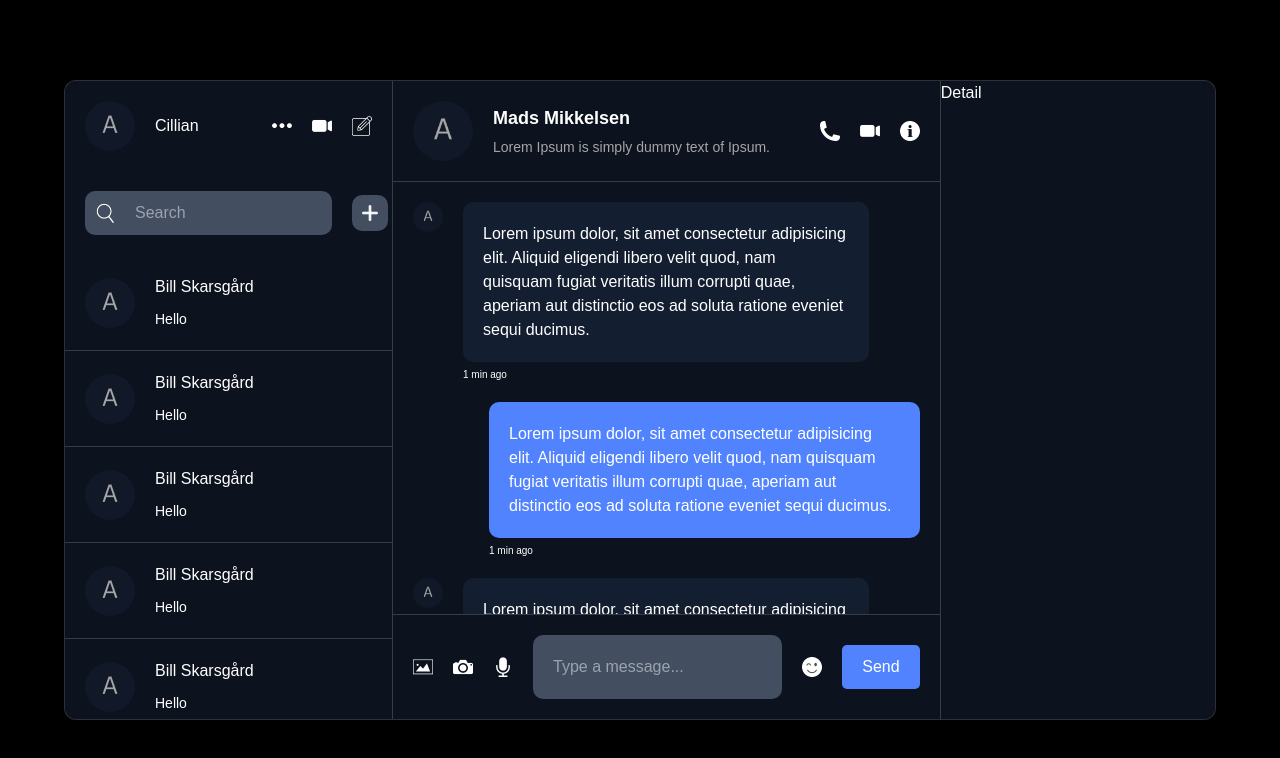
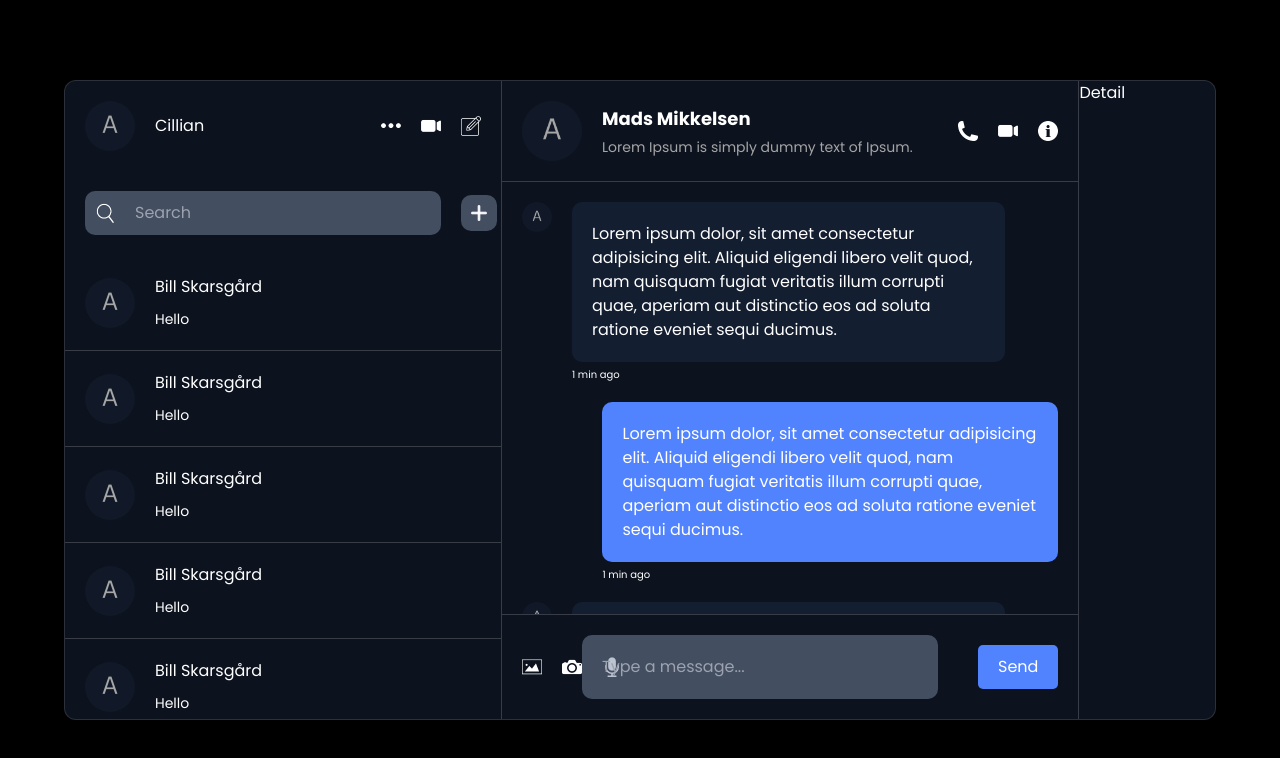
Before and after one commit to Timezoro/Social-project, a React (Vite) app: page / in a window 1280 px wide. Shown: the top 758 px of the page. Built offline with nearby package versions, Linux system fonts and the light colour scheme.

Commit message:
change in package

```diff
--- a/package.json
+++ b/package.json
@@ -25,8 +25,8 @@
     "eslint-plugin-react-hooks": "^5.1.0-rc.0",
     "eslint-plugin-react-refresh": "^0.4.9",
     "globals": "^15.9.0",
-    "postcss": "^8.4.45",
-    "tailwindcss": "^3.4.10",
+    "postcss": "^8.4.47",
+    "tailwindcss": "^3.4.11",
     "vite": "^5.4.1"
   }
 }
--- a/src/App.jsx
+++ b/src/App.jsx
@@ -1,5 +1,5 @@
-import Detail from "./components/message/detail/detail";
-import Chat from "./components/message/chat/Chat";
+import Detail from "./components/message/detail/Detail";
+import Chat from "./components/message/chat/chat";
 import List from "./components/message/list/List";
 
 const App = () => {
--- a/src/index.css
+++ b/src/index.css
@@ -1,7 +1,8 @@
+@import url('https://fonts.googleapis.com/css2?family=Poppins:wght@400;700&display=swap');
+
 @tailwind base;
 @tailwind components;
 @tailwind utilities;
-@import url('https://fonts.googleapis.com/css2?family=Poppins:wght@400;700&display=swap');
 
 * {
   margin: 0;
@@ -23,11 +24,11 @@ body {
   color: white;
 }
 
-.container{
+.container {
   width: 90vw;
   height: 50vw;
   background: rgba(17, 25, 40, 0.75);
-  backdrop-filter: blur(19px) sataurate(180%);
+  backdrop-filter: blur(19px) saturate(180%); /* corrected spelling */
   border-radius: 12px;
   border: 1px solid rgba(255, 255, 255, 0.125);
   display: flex;
```
Also changed, not shown: 1 other file (tests, documents, lock files or other folders).
